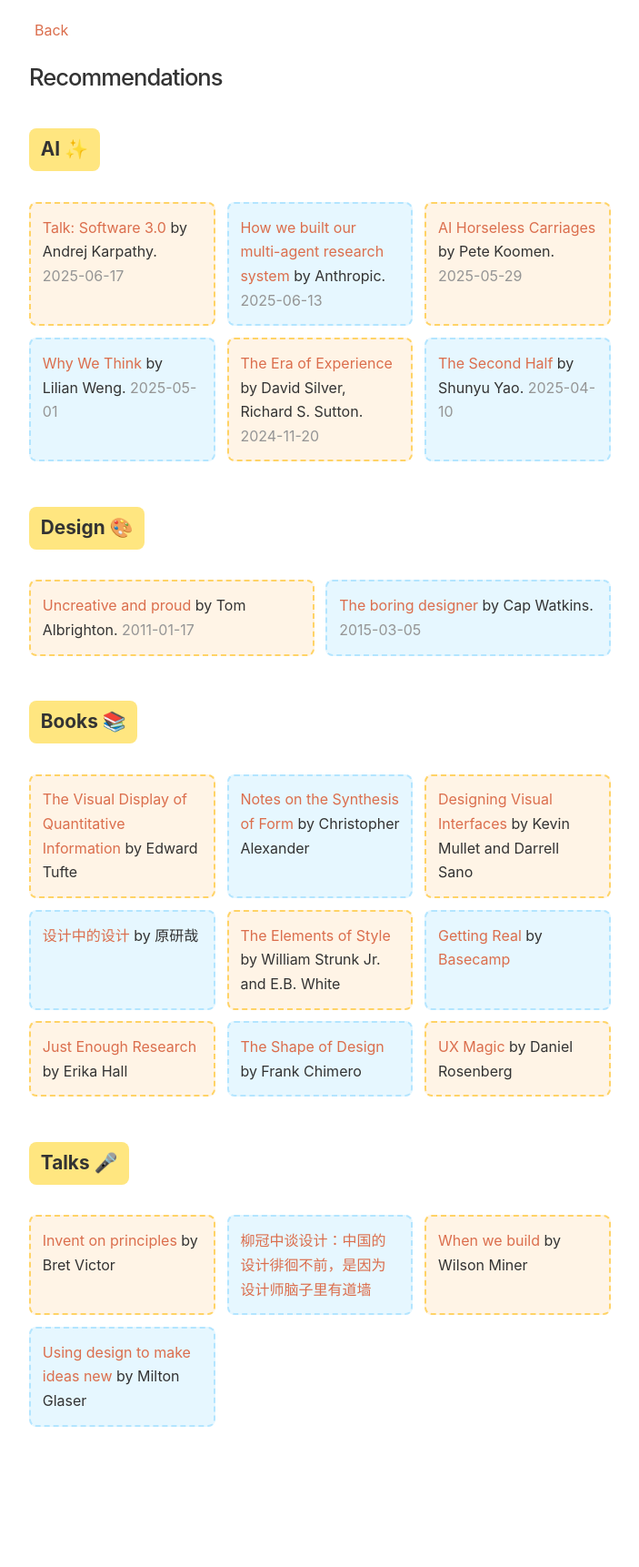
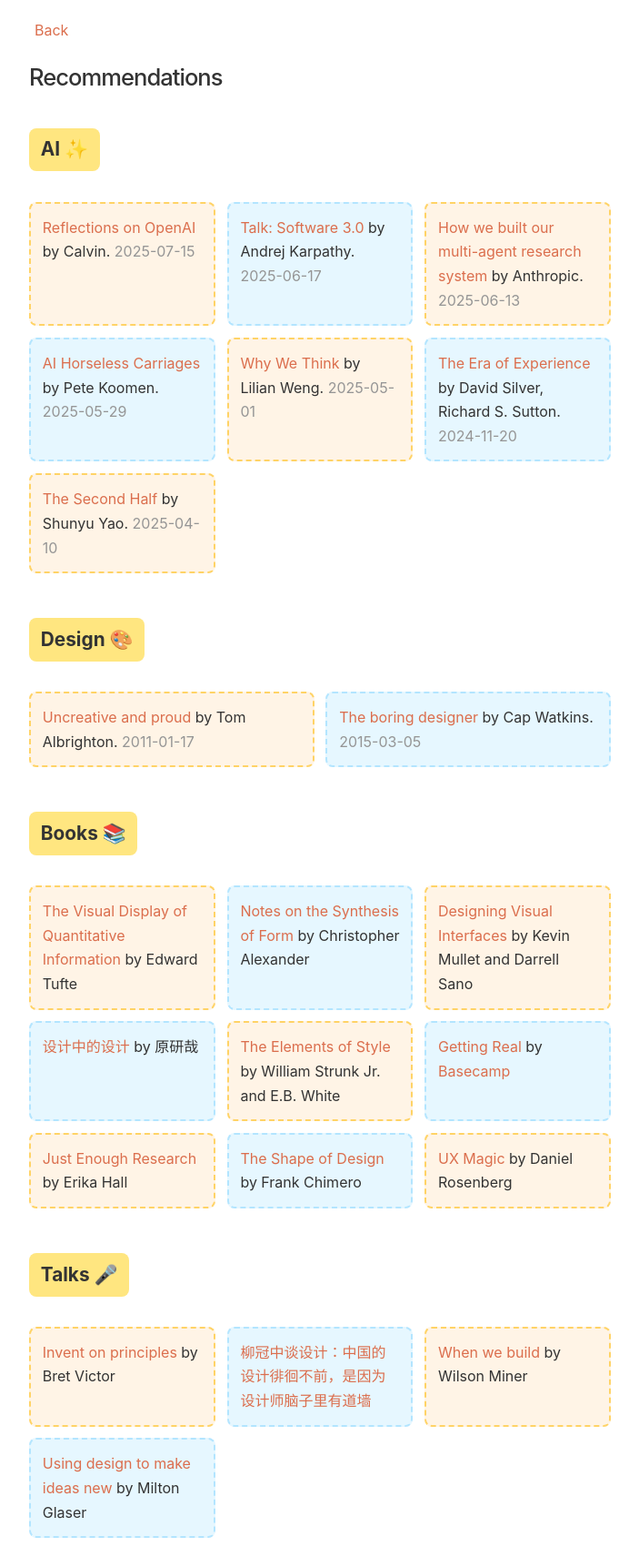
Before and after one commit to lvterry/lvterry.github.io, a Jekyll site: the page built from recommendations.html, in a window 1280 px wide. Shown: the whole page at 91% size, without its empty margins (288-991 px from the left). Built offline with Jekyll 4.4.1, drawn with Linux system fonts in a browser that asks for light colours; before the commit the page ends 1600 px from its top, so only the background shows below that.

Commit message:
Update recommendations.html

```diff
--- a/recommendations.html
+++ b/recommendations.html
@@ -13,6 +13,10 @@
     <section class="category">
       <h2>AI ✨</h2>
       <ul class="recommendation-list">
+        <li>
+          <a href="https://calv.info/openai-reflections">Reflections on OpenAI</a> by Calvin.
+          <span class="weak">2025-07-15</span>
+        </li>
         <li>
             <a href="https://www.youtube.com/watch?v=LCEmiRjPEtQ">Talk: Software 3.0</a> by
             Andrej Karpathy.
```
